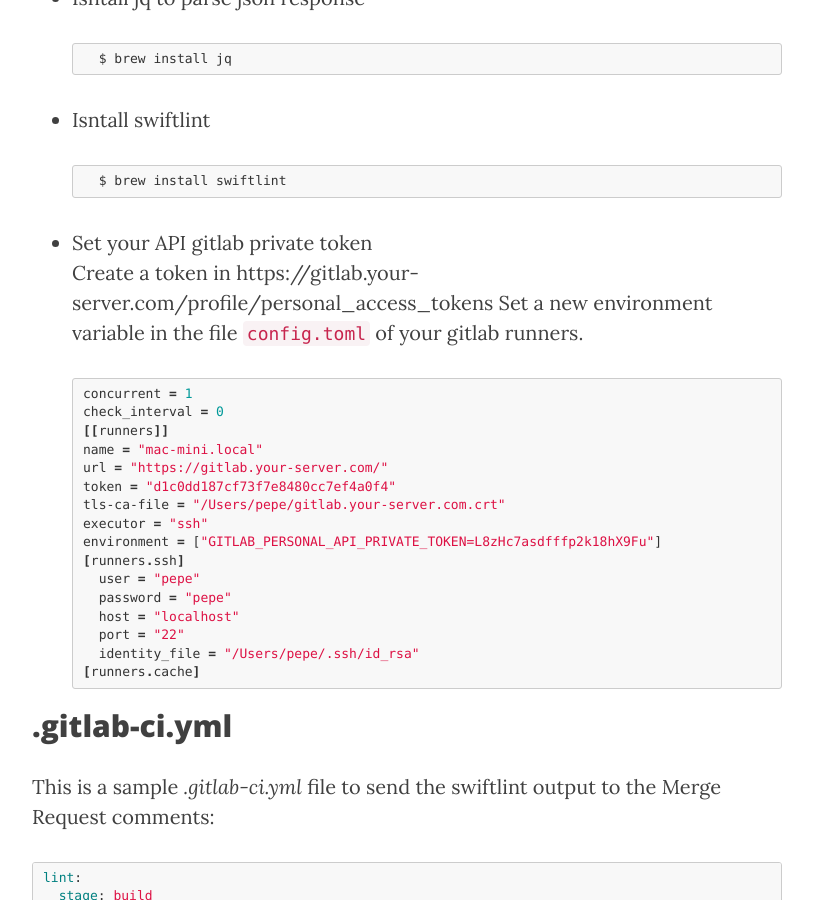
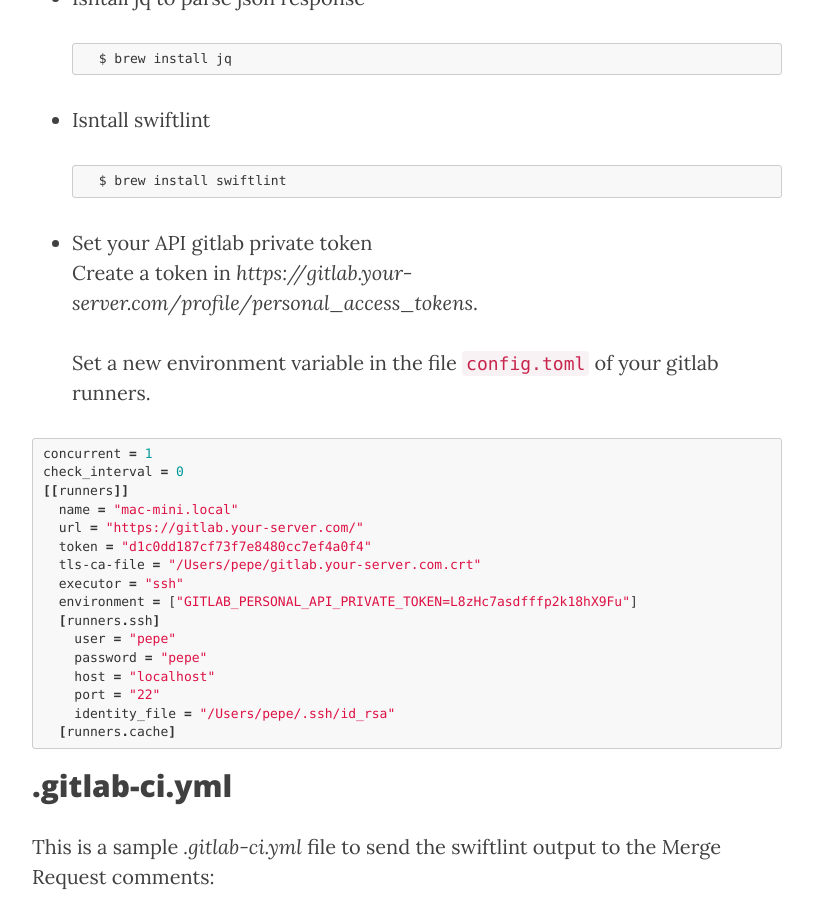
Before and after one commit to madcato/madcato.github.io, a Jekyll site: the page built from _posts/2018-11-13-add-comments-gitlab-merge-request-ci.markdown, in a window 1280 px wide and 900 px high, scrolled down 1434 px. Shown: the whole window, without its empty margins (233-1046 px from the left). Built offline with Jekyll 4.4.1, drawn with Linux system fonts in a browser that asks for light colours; nearby versions of some CDN libraries.

Commit message:
Fix format

````diff
--- a/_posts/2018-11-13-add-comments-gitlab-merge-request-ci.markdown
+++ b/_posts/2018-11-13-add-comments-gitlab-merge-request-ci.markdown
@@ -36,8 +36,10 @@
 
         $ brew install swiftlint
 - Set your API gitlab private token
-  Create a token in https://gitlab.your-server.com/profile/personal_access_tokens
+  Create a token in *https://gitlab.your-server.com/profile/personal_access_tokens*.
+
   Set a new environment variable in the file `config.toml` of your gitlab runners.
+
 ```toml
 concurrent = 1
 check_interval = 0
````
